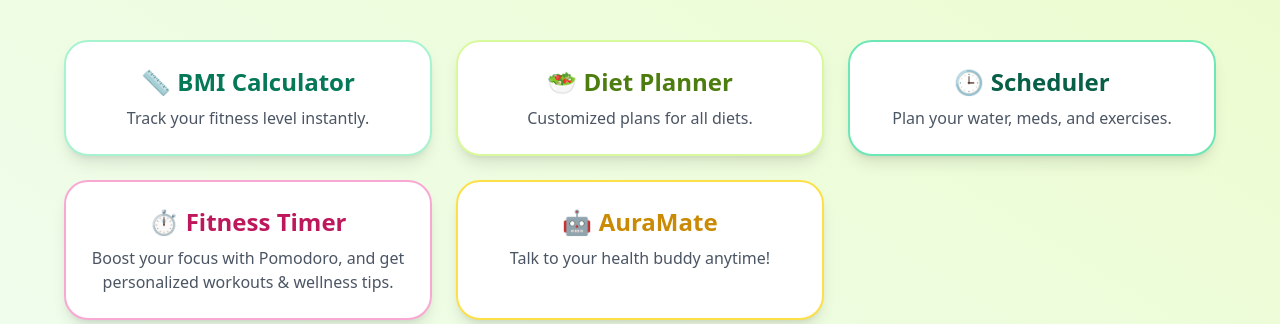
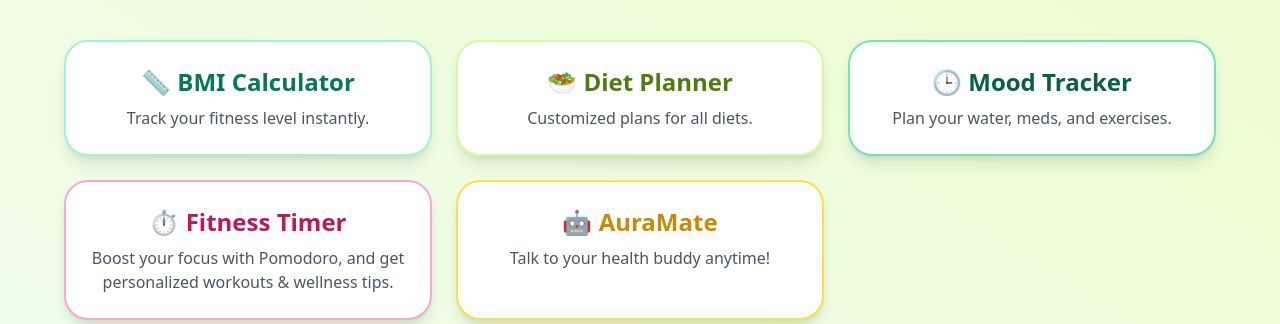
Before and after one commit to pavani-1629/FitAura, a Flask app: page /index in a window 1280 px wide. Shown: the part 172-496 px from the top of the page. Run offline with Flask 3, Linux system fonts and the light colour scheme; some libraries are stand-ins or nearby versions.

Commit message:
Update index.html

```diff
--- a/templates/index.html
+++ b/templates/index.html
@@ -57,8 +57,8 @@
         <p class="text-gray-600">Customized plans for all diets.</p>
       </a>
 
-      <a href="/schedule" class="bg-white rounded-3xl p-6 text-center shadow-lg border-2 border-emerald-300 hover:scale-105 transition">
-        <h3 class="text-2xl font-bold text-emerald-800 mb-2">🕒 Scheduler</h3>
+      <a href="/mood" class="bg-white rounded-3xl p-6 text-center shadow-lg border-2 border-emerald-300 hover:scale-105 transition">
+        <h3 class="text-2xl font-bold text-emerald-800 mb-2">🕒 Mood Tracker</h3>
         <p class="text-gray-600">Plan your water, meds, and exercises.</p>
       </a>
 
@@ -86,7 +86,7 @@
       <a href="/diet" class="flex flex-col items-center hover:text-emerald-700">
         <span>🥗</span><span>Diet</span>
       </a>
-      <a href="/schedule" class="flex flex-col items-center hover:text-emerald-700">
+      <a href="/mood" class="flex flex-col items-center hover:text-emerald-700">
         <span>📅</span><span>Plan</span>
       </a>
       <a href="/chatbot" class="flex flex-col items-center hover:text-emerald-700">
```
